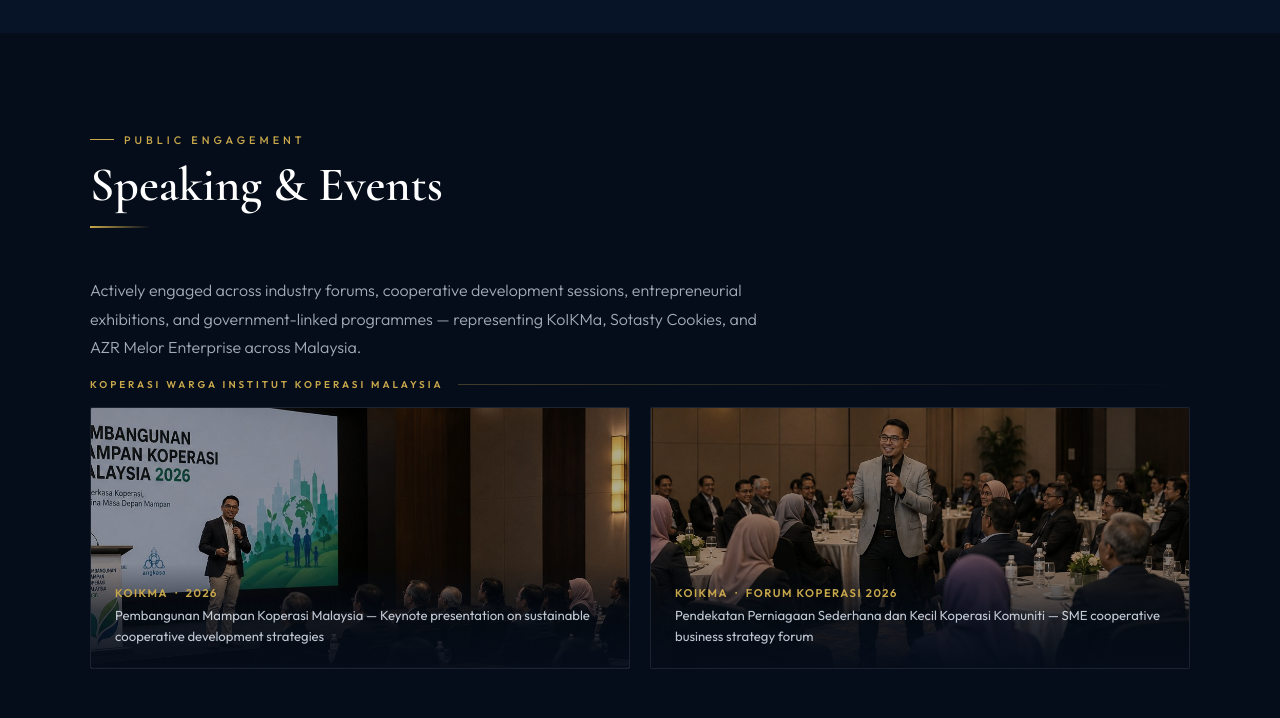
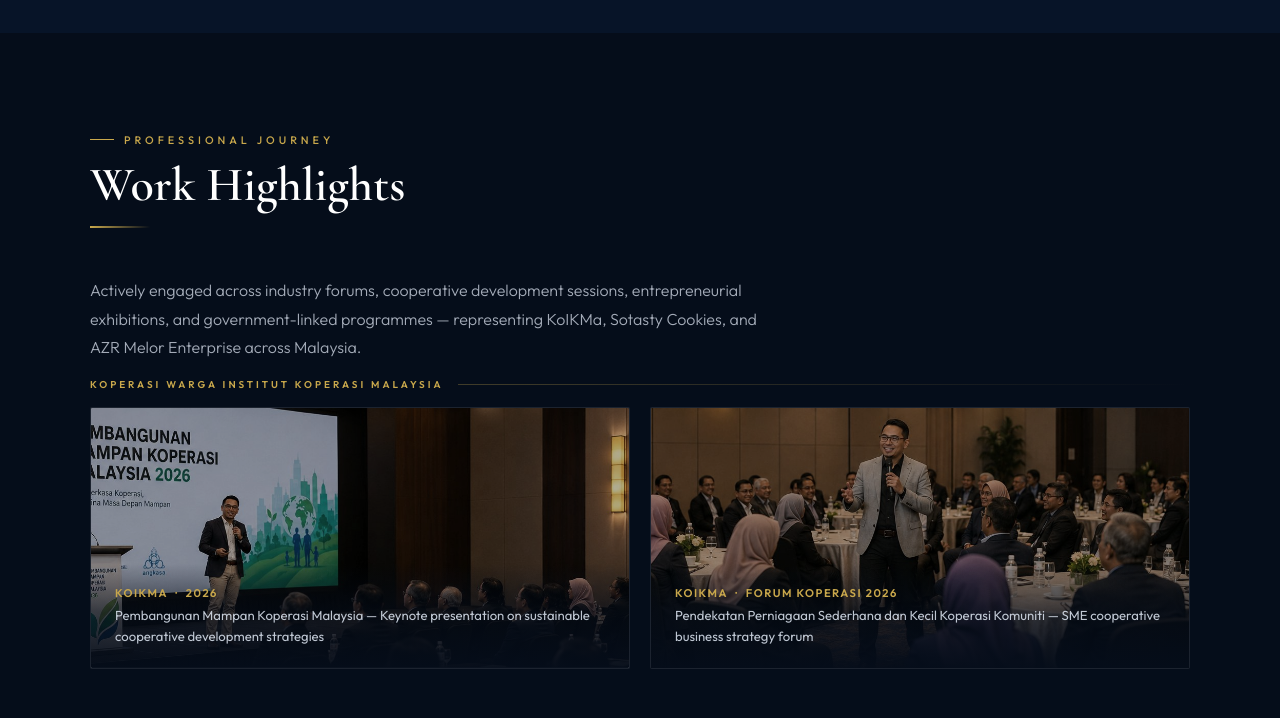
Before and after one commit to koikma/faisal, a plain HTML site: page index.html in a window 1280 px wide. Shown: the part 4060-4778 px from the top of the page. Drawn offline with nearby package versions, Linux system fonts and the light colour scheme.

Commit message:
Update index.html

```diff
--- a/index.html
+++ b/index.html
@@ -418,8 +418,8 @@
 <!-- SPEAKING & EVENTS -->
 <section class="speaking" id="speaking">
   <div class="section-inner">
-    <div class="section-tag">Public Engagement</div>
-    <h2>Speaking &amp; Events</h2>
+    <div class="section-tag">Professional Journey</div>
+    <h2>Work Highlights</h2>
     <div class="section-line"></div>
     <p class="speaking-intro reveal">Actively engaged across industry forums, cooperative development sessions, entrepreneurial exhibitions, and government-linked programmes — representing KoIKMa, Sotasty Cookies, and AZR Melor Enterprise across Malaysia.</p>
 
```
